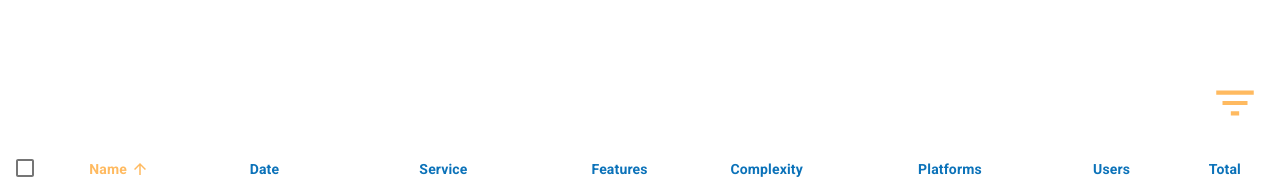
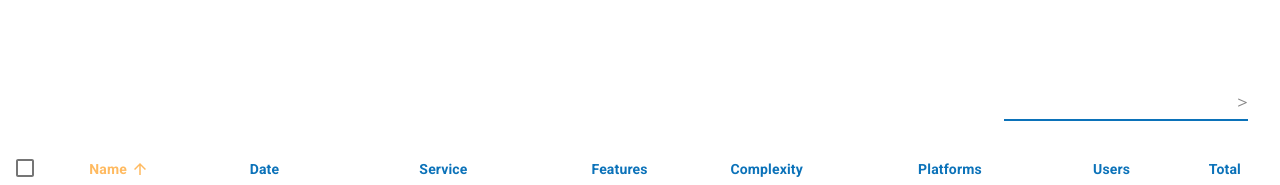
Before and after one commit to JulioAvalos/mui-project-manager, a Next.js app: page / in a window 1280 px wide. Both pictures are taken after a click on the button 1235 px from the left and 403 px from the top of the page. Shown: the part 301-486 px from the top of the page. Built offline with nearby package versions, Linux system fonts and the light colour scheme.

Commit message:
FIltering Total By Range

```diff
--- a/src/UI/EnhancedTable.js
+++ b/src/UI/EnhancedTable.js
@@ -22,6 +22,10 @@ import DeleteIcon from '@material-ui/icons/Delete';
 import FilterListIcon from '@material-ui/icons/FilterList';
 import Snackbar from '@material-ui/core/Snackbar';
 import Button from '@material-ui/core/Button';
+import Menu from '@material-ui/core/Menu';
+import MenuItem from '@material-ui/core/MenuItem';
+import TextField from '@material-ui/core/TextField';
+import InputAdornment from '@material-ui/core/InputAdornment';
 
 function descendingComparator(a, b, orderBy) {
     if (b[orderBy] < a[orderBy]) {
@@ -131,13 +135,38 @@ const useToolbarStyles = makeStyles((theme) => ({
     title: {
         flex: '1 1 100%',
     },
+    menu: {
+        "&:hover": {
+            backgroundColor: "#fff"
+        },
+        "&.Mui-focusVisible": {
+            backgroundColor: "#fff"
+        }
+    }
 }));
 
 const EnhancedTableToolbar = (props) => {
     const classes = useToolbarStyles();
     const { numSelected } = props;
     const [undo, setUndo] = React.useState([]);
-    const [alert, setAlert] = React.useState({open: false, backgroundColor: '#FF3232', message: 'Row Deleted!'});
+    const [anchorEl, setAnchorEl] = React.useState(null);
+    const [openMenu, setOpenMenu] = React.useState(false);
+    const [totalFilter, setTotalFilter] = React.useState(">");
+    const [alert, setAlert] = React.useState({
+        open: false,
+        backgroundColor: '#FF3232',
+        message: 'Row Deleted!'
+    });
+
+    const handleClick = (event) => {
+        setAnchorEl(event.currentTarget);
+        setOpenMenu(true);
+    };
+
+    const handleClose = (event) => {
+        setAnchorEl(null);
+        setOpenMenu(false);
+    };
 
     const onDelete = () => {
         const newRows = [...props.rows];
@@ -180,12 +209,12 @@ const EnhancedTableToolbar = (props) => {
                     </IconButton>
                 </Tooltip>
             ) : (
-                    <Tooltip title="Filter list">
-                        <IconButton aria-label="filter list">
-                            <FilterListIcon color="secondary" style={{ fontSize: 50 }} />
-                        </IconButton>
-                    </Tooltip>
-                )}
+                <Tooltip title="Filter list">
+                    <IconButton aria-label="filter list" onClick={handleClick}>
+                        <FilterListIcon color="secondary" style={{ fontSize: 50 }} />
+                    </IconButton>
+                </Tooltip>
+            )}
             <Snackbar
                 open={alert.open}
                 ContentProps={{
@@ -209,6 +238,35 @@ const EnhancedTableToolbar = (props) => {
                     </Button>
                 }
             />
+            <Menu
+                id="simple-menu"
+                anchorEl={anchorEl}
+                open={openMenu}
+                onClose={handleClose}
+                elevation={0}
+                style={{zIndex: 1302}}
+                keepMounted
+            >
+                <MenuItem classes={{root: classes.menu}}>
+                    <TextField InputProps={{
+                        type: "number",
+                        endAdornment:
+                        <InputAdornment onClick={() =>
+                            setTotalFilter(
+                                totalFilter === ">"
+                                ? "<"
+                                : totalFilter === "<"
+                                ? "="
+                                : ">"
+                                )
+                            }
+                            position="end" style={{pointer: "click"}}>
+                        <span className={classes.totalFilter}>
+                            {totalFilter}
+                        </span>
+                    </InputAdornment>}}/>
+                </MenuItem>
+            </Menu>
         </Toolbar>
     );
 };
```
